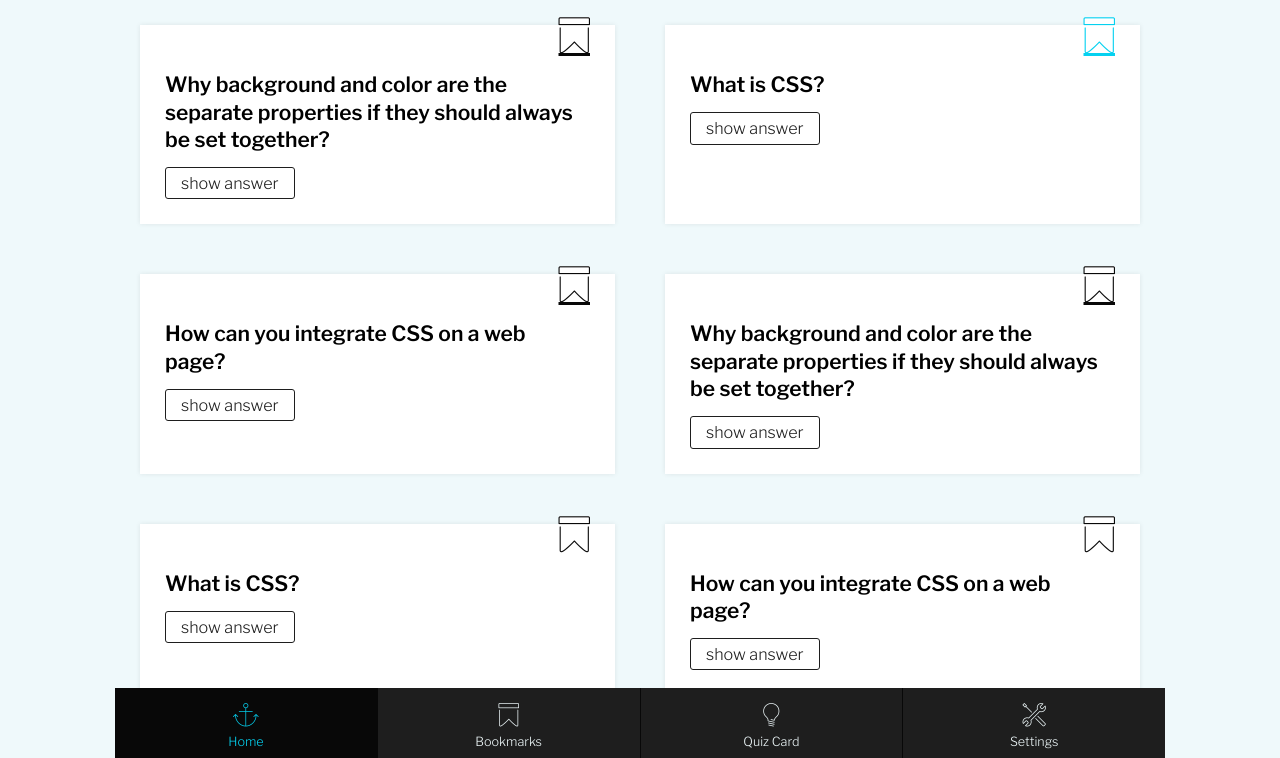
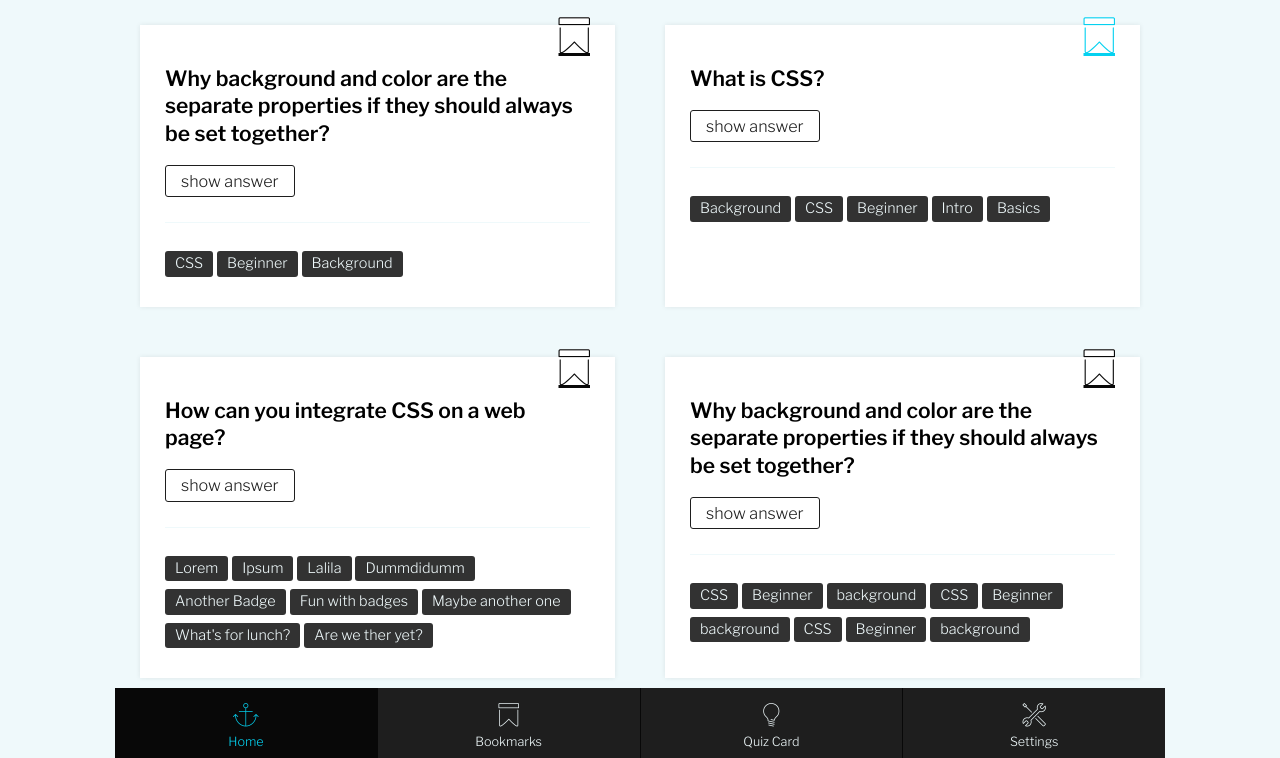
Before and after one commit to badabam/quiz-app-2, a website: page index.html in a window 1280 px wide. Shown: the part 42-800 px from the top of the page. Drawn offline with Linux system fonts and the light colour scheme; files whose address does not match are found by name.

Commit message:
New utility classes added in css and html markup; Optimization quiz-card__headline; New component "badge" including styling

```diff
--- a/index.html
+++ b/index.html
@@ -39,6 +39,11 @@
             </ul>
           </div>
         </details>
+        <div class="badge-group margin-top padding-top border-top">
+          <span class="badge-group__badge">CSS</span>
+          <span class="badge-group__badge">Beginner</span>
+          <span class="badge-group__badge">Background</span>
+        </div>
       </section>
       <section class="quiz-card">
         <a
@@ -61,6 +66,13 @@
             web applications and user interfaces for many mobile applications.
           </p>
         </details>
+        <div class="badge-group margin-top padding-top border-top">
+          <span class="badge-group__badge">Background</span>
+          <span class="badge-group__badge">CSS</span>
+          <span class="badge-group__badge">Beginner</span>
+          <span class="badge-group__badge">Intro</span>
+          <span class="badge-group__badge">Basics</span>
+        </div>
       </section>
       <section class="quiz-card">
         <a
@@ -92,6 +104,17 @@
             </ol>
           </div>
         </details>
+        <div class="badge-group margin-top padding-top border-top">
+          <span class="badge-group__badge">Lorem</span>
+          <span class="badge-group__badge">Ipsum</span>
+          <span class="badge-group__badge">Lalila</span>
+          <span class="badge-group__badge">Dummdidumm</span>
+          <span class="badge-group__badge">Another Badge</span>
+          <span class="badge-group__badge">Fun with badges</span>
+          <span class="badge-group__badge">Maybe another one</span>
+          <span class="badge-group__badge">What's for lunch?</span>
+          <span class="badge-group__badge">Are we ther yet?</span>
+        </div>
       </section>
       <section class="quiz-card">
         <a
@@ -121,6 +144,17 @@
             </ul>
           </div>
         </details>
+        <div class="badge-group margin-top padding-top border-top">
+          <span class="badge-group__badge">CSS</span>
+          <span class="badge-group__badge">Beginner</span>
+          <span class="badge-group__badge">background</span>
+          <span class="badge-group__badge">CSS</span>
+          <span class="badge-group__badge">Beginner</span>
+          <span class="badge-group__badge">background</span>
+          <span class="badge-group__badge">CSS</span>
+          <span class="badge-group__badge">Beginner</span>
+          <span class="badge-group__badge">background</span>
+        </div>
       </section>
       <section class="quiz-card">
         <a
@@ -143,6 +177,13 @@
             web applications and user interfaces for many mobile applications.
           </p>
         </details>
+        <div class="badge-group margin-top padding-top border-top">
+          <span class="badge-group__badge">Background</span>
+          <span class="badge-group__badge">CSS</span>
+          <span class="badge-group__badge">Beginner</span>
+          <span class="badge-group__badge">Intro</span>
+          <span class="badge-group__badge">Basics</span>
+        </div>
       </section>
       <section class="quiz-card">
         <a
@@ -174,6 +215,13 @@
             </ol>
           </div>
         </details>
+        <div class="badge-group margin-top padding-top border-top">
+          <span class="badge-group__badge">Background</span>
+          <span class="badge-group__badge">CSS</span>
+          <span class="badge-group__badge">Beginner</span>
+          <span class="badge-group__badge">Intro</span>
+          <span class="badge-group__badge">Basics</span>
+        </div>
       </section>
     </main>
     <footer class="app-grid__footer">
--- a/styles/_utility.css
+++ b/styles/_utility.css
@@ -0,0 +1,44 @@
+.border-top {
+  border-top: 1px solid var(--color-azure);
+}
+.border-bottom {
+  border-bottom: 1px solid var(--color-azure);
+}
+
+.margin {
+  margin-bottom: var(--space-medium);
+}
+* + .margin {
+  margin-top: var(--space-medium) !important;
+}
+.margin-top {
+  margin-top: var(--space-medium) !important;
+}
+.margin-bottom {
+  margin-bottom: var(--space-medium) !important;
+}
+.margin-left {
+  margin-left: var(--space-medium) !important;
+}
+.margin-right {
+  margin-right: var(--space-medium) !important;
+}
+
+.padding {
+  padding-bottom: var(--space-medium);
+}
+* + .padding {
+  padding-top: var(--space-medium) !important;
+}
+.padding-top {
+  padding-top: var(--space-medium) !important;
+}
+.padding-bottom {
+  padding-bottom: var(--space-medium) !important;
+}
+.padding-left {
+  padding-left: var(--space-medium) !important;
+}
+.padding-right {
+  padding-right: var(--space-medium) !important;
+}
--- /dev/null
+++ b/styles/components/badge.css
@@ -0,0 +1,12 @@
+.badge-group {
+}
+.badge-group__badge {
+  display: inline-block;
+  background: var(--color-jet);
+  border-radius: 3px;
+  padding: 2px 10px;
+  font-size: 0.8em;
+  font-weight: 300;
+  color: var(--color-azure);
+  margin-bottom: 5px;
+}
--- a/styles/components/quiz-card.css
+++ b/styles/components/quiz-card.css
@@ -20,6 +20,9 @@
 .quiz-card__details {
   position: relative;
   padding-bottom: var(--space-medium);
+}
+.quiz-card__headline {
+  margin: var(--space-small) 0 var(--space-medium);
 }
 .quiz-card__button {
   display: inline-block;
--- a/styles/index.css
+++ b/styles/index.css
@@ -6,3 +6,4 @@
 @import 'components/app-grid.css';
 @import 'components/navigation.css';
 @import 'components/quiz-card.css';
+@import 'components/badge.css';
```
